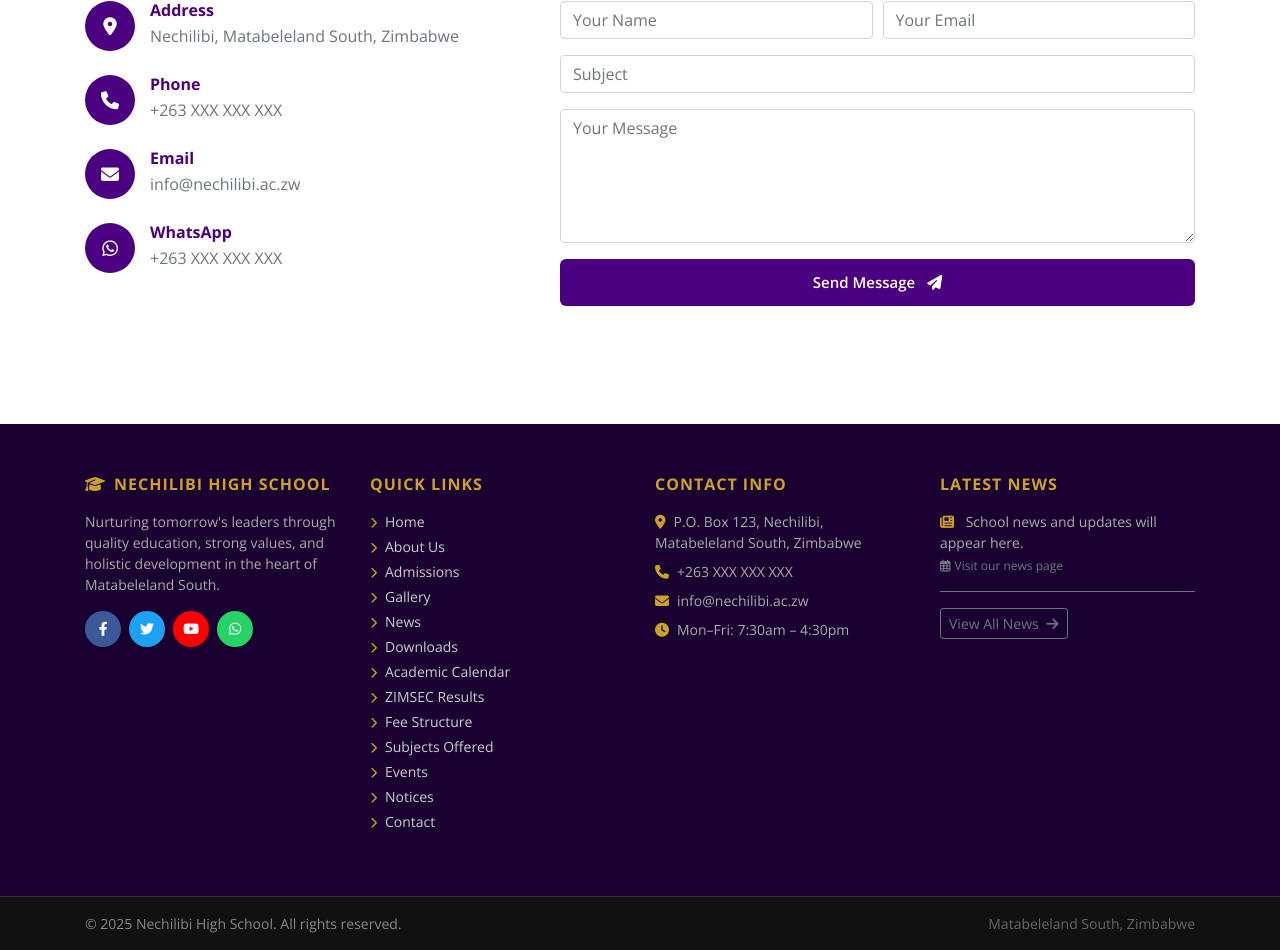
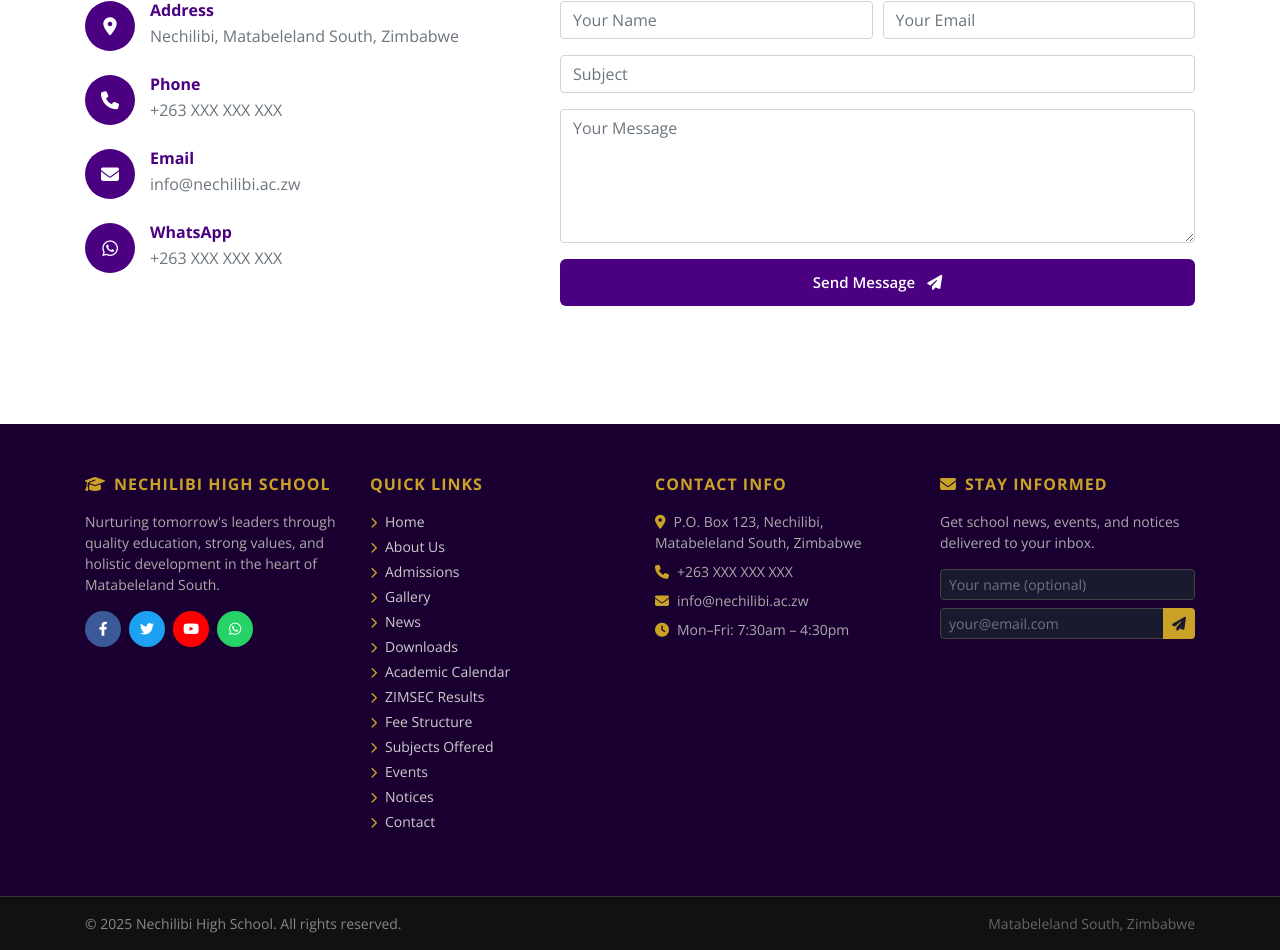
Before and after one commit to Bright-mpala/nechilibi-high-school, a Django app: page / in a window 1280 px wide. Shown: the part 4159-5109 px from the top of the page. Run offline with Django 4.2, Linux system fonts and the light colour scheme; data comes from the database, SQL or seed files in the repository; data that the repository does not hold is empty; parts of the project's set-up code (start-up, migrations or seed data) failed here and were passed over; some libraries are stand-ins or nearby versions.

Commit message:
Add engagement features: WhatsApp button, newsletter signup, custom 404
- WhatsApp sticky floating button (bottom-right) links to wa.me with pre-filled message; only renders when whatsapp_number is set in School Settings
- NewsletterSubscriber model + migration 0007; admin shows email list with copy-emails action
- Newsletter signup form replaces footer 'Latest News' placeholder; shows success state on ?subscribed=1
- Custom branded 404 page with quick-link cards and back-to-home CTA; wired via handler404 in config/urls.py

Co-Authored-By: Claude Sonnet 4.6 <noreply@anthropic.com>

```diff
--- a/config/urls.py
+++ b/config/urls.py
@@ -3,8 +3,13 @@ from django.urls import path, include, re_path
 from django.conf import settings
 from django.conf.urls.static import static
 from django.contrib.auth import views as auth_views
+from django.shortcuts import render
 
 from django_school_management.accounts.views import dashboard
+
+
+def handler404_view(request, exception=None):
+    return render(request, '404.html', status=404)
 
 admin.site.site_header = 'Nechilibi High School — Admin'
 admin.site.site_title = 'Nechilibi High School'
@@ -64,6 +69,8 @@ urlpatterns = [
     path('upload/', include('django_file_form.urls')),
 ]
 
+handler404 = handler404_view
+
 urlpatterns += static(settings.STATIC_URL, document_root=settings.STATIC_ROOT)
 
 # Serve media files in all environments (including production on Railway volume)
--- a/django_school_management/pages/public_urls.py
+++ b/django_school_management/pages/public_urls.py
@@ -17,4 +17,5 @@ urlpatterns = [
     path('results/', public_views.zimsec_results, name='zimsec_results'),
     path('fees/', public_views.fee_structure, name='fee_structure'),
     path('subjects/', public_views.subjects_offered, name='subjects_offered'),
+    path('newsletter/subscribe/', public_views.newsletter_subscribe, name='newsletter_subscribe'),
 ]
--- a/django_school_management/pages/public_views.py
+++ b/django_school_management/pages/public_views.py
@@ -1,11 +1,12 @@
-from django.shortcuts import render
+from django.shortcuts import render, redirect
 from django.utils import timezone
+from django.contrib import messages
 from django_school_management.gallery.models import GalleryCategory, GalleryImage, VideoGallery
 from django_school_management.events.models import Event
 from django_school_management.downloads.models import DownloadCategory, Download
 from django_school_management.institute.models import SchoolSettings, EducationBoard, InstituteProfile
 from django_school_management.teachers.models import Teacher, LEADERSHIP_ROLES
-from django_school_management.nechilibi.models import Testimonial, SchoolVideo, TermDate, CalendarEvent, ZIMSECResult, FeeStructure, SubjectOffered
+from django_school_management.nechilibi.models import Testimonial, SchoolVideo, TermDate, CalendarEvent, ZIMSECResult, FeeStructure, SubjectOffered, NewsletterSubscriber
 from django_school_management.notices.models import Notice
 
 # Articles app — field names: status, created (TimeStampedModel), featured_image, content, title
@@ -182,6 +183,24 @@ def fee_structure(request):
     })
 
 
+def newsletter_subscribe(request):
+    if request.method == 'POST':
+        email = request.POST.get('email', '').strip().lower()
+        name  = request.POST.get('name', '').strip()
+        next_url = request.POST.get('next', '/')
+        if email:
+            obj, created = NewsletterSubscriber.objects.get_or_create(
+                email=email,
+                defaults={'name': name, 'is_active': True}
+            )
+            if not created and not obj.is_active:
+                obj.is_active = True
+                obj.name = name or obj.name
+                obj.save()
+        return redirect(next_url + '?subscribed=1')
+    return redirect('/')
+
+
 def subjects_offered(request):
     subjects = SubjectOffered.objects.filter(is_active=True)
 
--- a/templates/public/base.html
+++ b/templates/public/base.html
@@ -199,19 +199,36 @@
           </ul>
         </div>
 
-        <!-- Col 4: Latest News placeholder -->
+        <!-- Col 4: Newsletter signup -->
         <div class="col-lg-3 col-md-6 mb-4">
-          <div class="footer-heading">Latest News</div>
-          <div class="small" style="color:#aaa;">
-            <div class="mb-3 pb-3 border-bottom border-secondary">
-              <i class="fas fa-newspaper mr-2" style="color:var(--accent);"></i>
-              <a href="/news/" style="color:#aaa;">School news and updates will appear here.</a>
-              <div class="mt-1 text-muted" style="font-size:0.75rem;"><i class="far fa-calendar-alt mr-1"></i>Visit our news page</div>
+          <div class="footer-heading"><i class="fas fa-envelope mr-2"></i>Stay Informed</div>
+          <p class="small" style="color:#aaa;">Get school news, events, and notices delivered to your inbox.</p>
+          {% if request.GET.subscribed %}
+          <div class="alert alert-success py-2 small" style="background:#1a3a1a;border-color:#2e7d32;color:#a5d6a7;">
+            <i class="fas fa-check-circle mr-1"></i> You're subscribed — thank you!
+          </div>
+          {% else %}
+          <form method="post" action="/newsletter/subscribe/" class="mt-2">
+            {% csrf_token %}
+            <input type="hidden" name="next" value="{{ request.path }}">
+            <div class="mb-2">
+              <input type="text" name="name" placeholder="Your name (optional)"
+                class="form-control form-control-sm"
+                style="background:#1a1a2e;border:1px solid #444;color:#ddd;border-radius:4px;">
             </div>
-            <div>
-              <a href="/news/" class="btn btn-sm btn-outline-secondary">View All News <i class="fas fa-arrow-right ml-1"></i></a>
+            <div class="input-group input-group-sm">
+              <input type="email" name="email" placeholder="your@email.com" required
+                class="form-control"
+                style="background:#1a1a2e;border:1px solid #444;color:#ddd;border-radius:4px 0 0 4px;">
+              <div class="input-group-append">
+                <button class="btn btn-sm" type="submit"
+                  style="background:var(--accent);color:#1a1a2e;font-weight:700;border-radius:0 4px 4px 0;">
+                  <i class="fas fa-paper-plane"></i>
+                </button>
+              </div>
             </div>
-          </div>
+          </form>
+          {% endif %}
         </div>
 
       </div>
@@ -225,6 +242,22 @@
       </div>
     </div>
   </footer>
+
+  <!-- WhatsApp Floating Button -->
+  {% if school_settings.whatsapp_number %}
+  <a href="https://wa.me/{{ school_settings.whatsapp_number }}?text=Hello%20Nechilibi%20High%20School%2C%20I%20would%20like%20to%20enquire%20about..."
+     target="_blank" rel="noopener"
+     title="Chat with us on WhatsApp"
+     style="position:fixed;bottom:24px;right:24px;z-index:9999;
+            background:#25d366;color:#fff;border-radius:50%;
+            width:56px;height:56px;display:flex;align-items:center;justify-content:center;
+            box-shadow:0 4px 16px rgba(0,0,0,.3);text-decoration:none;
+            transition:transform .2s,box-shadow .2s;"
+     onmouseover="this.style.transform='scale(1.12)';this.style.boxShadow='0 6px 24px rgba(0,0,0,.4)'"
+     onmouseout="this.style.transform='scale(1)';this.style.boxShadow='0 4px 16px rgba(0,0,0,.3)'">
+    <i class="fab fa-whatsapp" style="font-size:1.7rem;"></i>
+  </a>
+  {% endif %}
 
   <!-- jQuery + Bootstrap JS -->
   <script src="https://code.jquery.com/jquery-3.6.0.min.js"></script>
```
Also changed, not shown: django_school_management/nechilibi/admin.py (+16 -1 lines), django_school_management/nechilibi/models.py (+15 -0 lines), templates/404.html (added, +70 -0 lines), django_school_management/nechilibi/migrations/0007_add_newsletter_subscriber.py (added).
